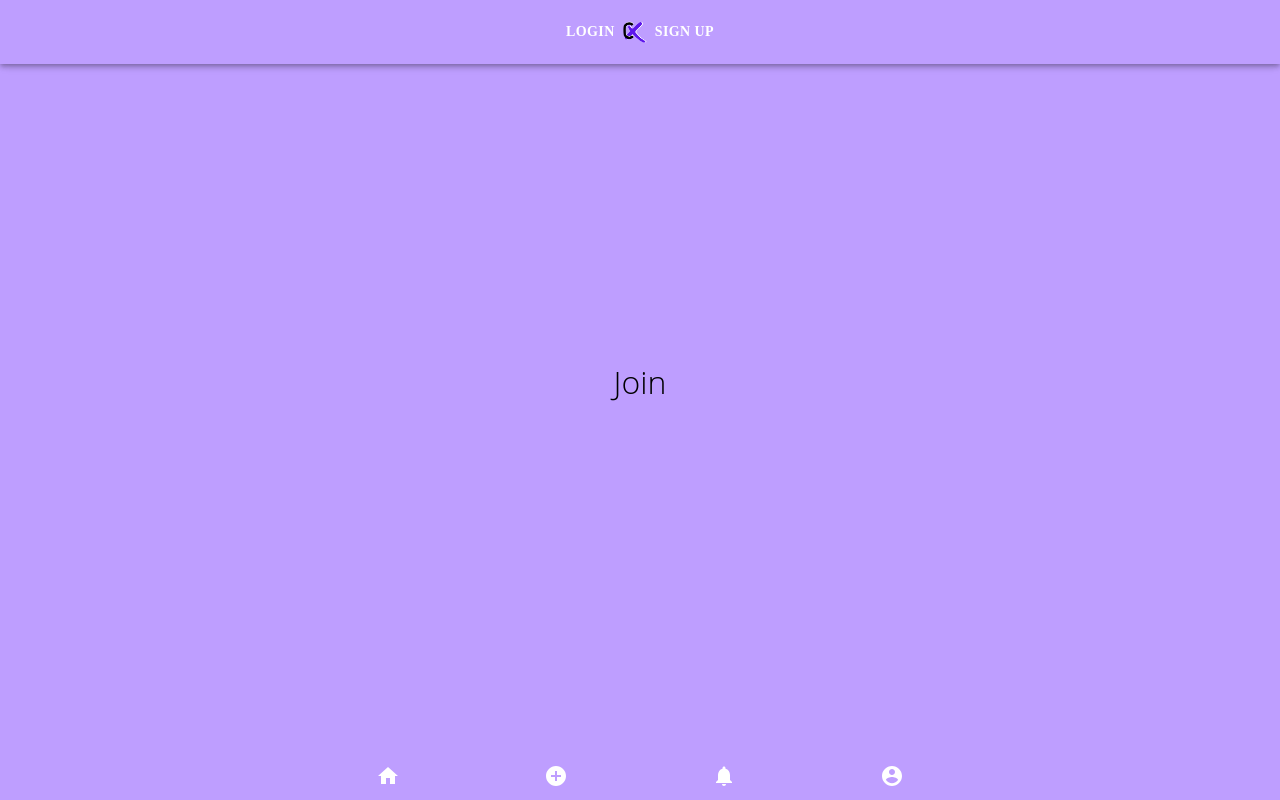
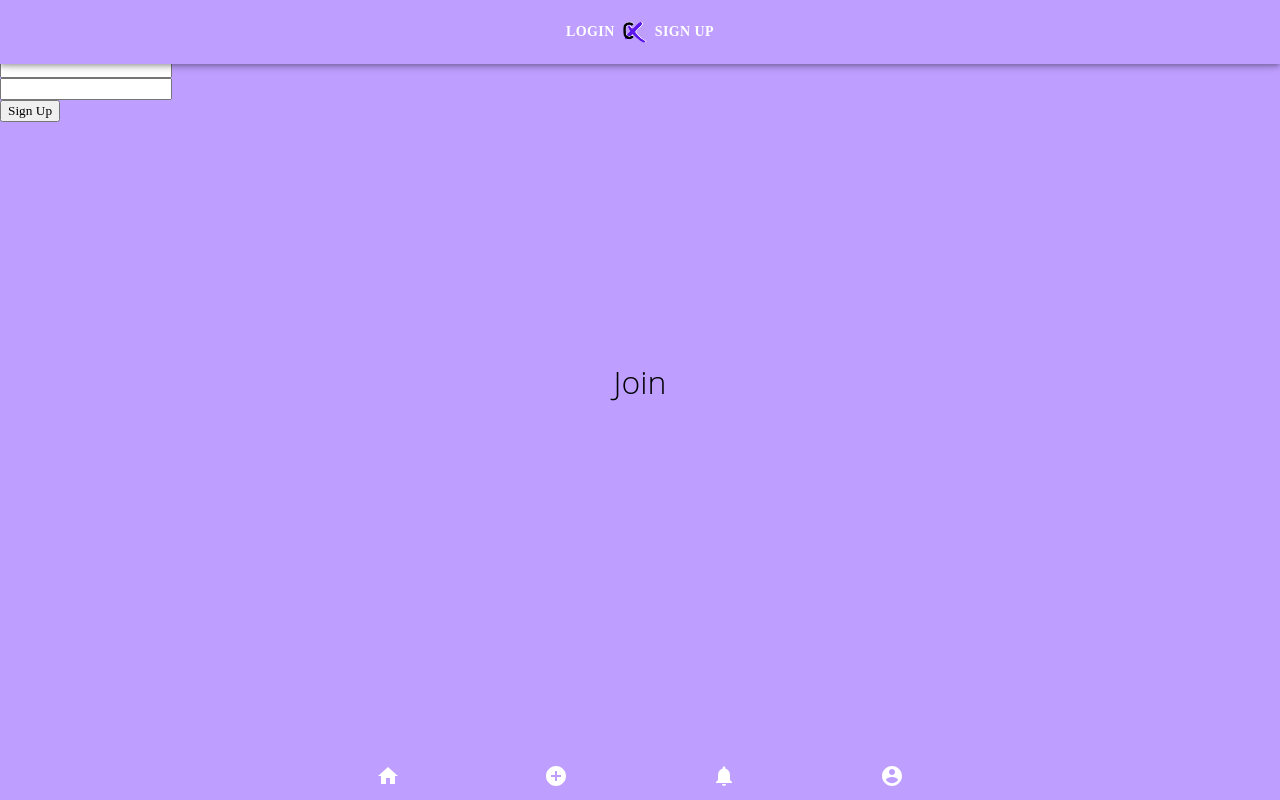
Before and after one commit to plaetzaw/CringeX, a React (Create React App) app: page /join in a window 1280 px wide. Built offline with nearby package versions, Linux system fonts and the light colour scheme; a web font is replaced by a local one.

Commit message:
temp before css

```diff
--- a/src/components/pages/Join.js
+++ b/src/components/pages/Join.js
@@ -1,8 +1,21 @@
-import React from 'react';
+import React, { useState } from 'react';
+import { Link } from 'react-router-dom';
+const Join = () => {
+    const [name, setName] = useState('');
+    const [room, setRoom] = useState('');
 
-const Join = () => {
+
     return (
-        <h1>Join</h1>
+        <div className="joinOuterContainer">
+            <div className="joinInnerContainer">
+                <h1 className="heading">Join</h1>
+                <div><input placeholder="" className="joinInput" type="text" onChange={(event) => setName(event.target.value)} /></div>
+                <div><input placeholder="" className="joinInput mt-20" type="text" onChange={(event) => setRoom(event.target.value)} /></div>
+                <Link onClick={event => (!name || !room) ? event.preventDefault() : null} to={`/chat?name=${name}&roomm=${room}`}>
+                    <button className="button mt-20" type="submit"> Sign Up </button>
+                </Link >
+            </div>
+        </div>
     )
 }
 
```
